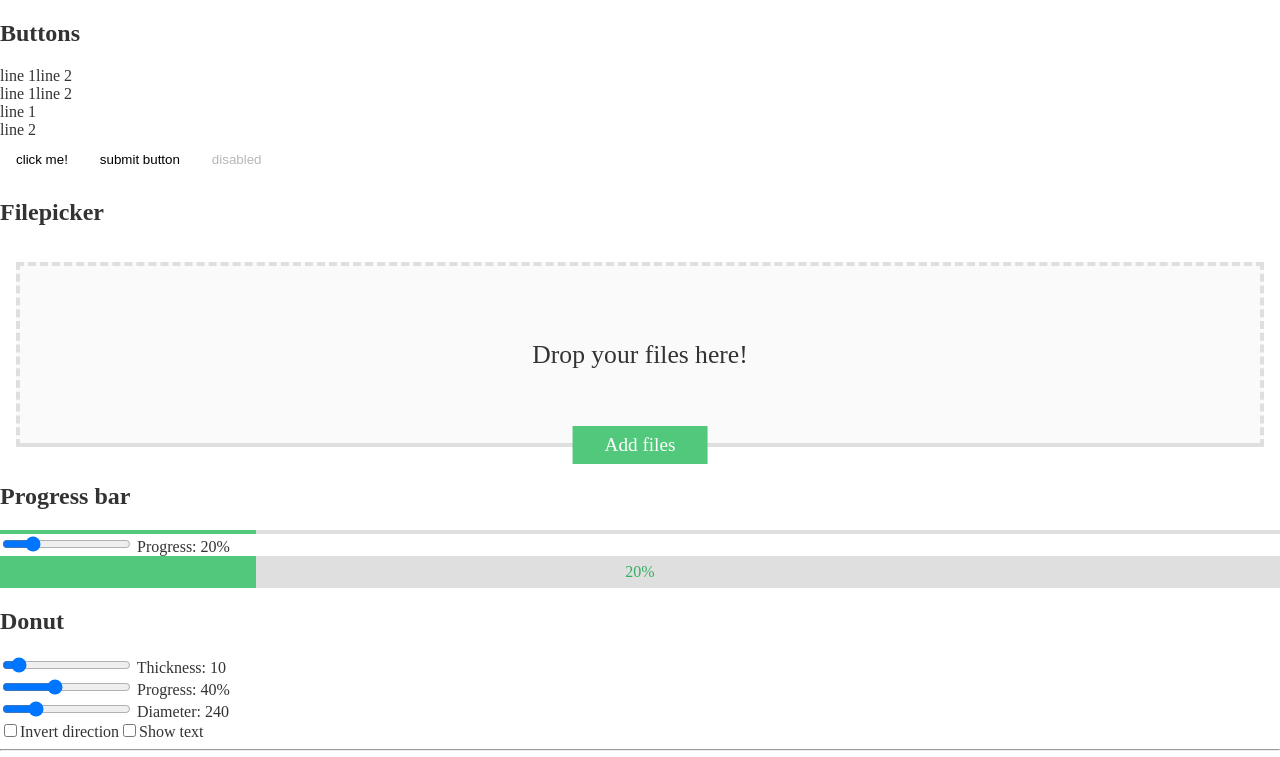
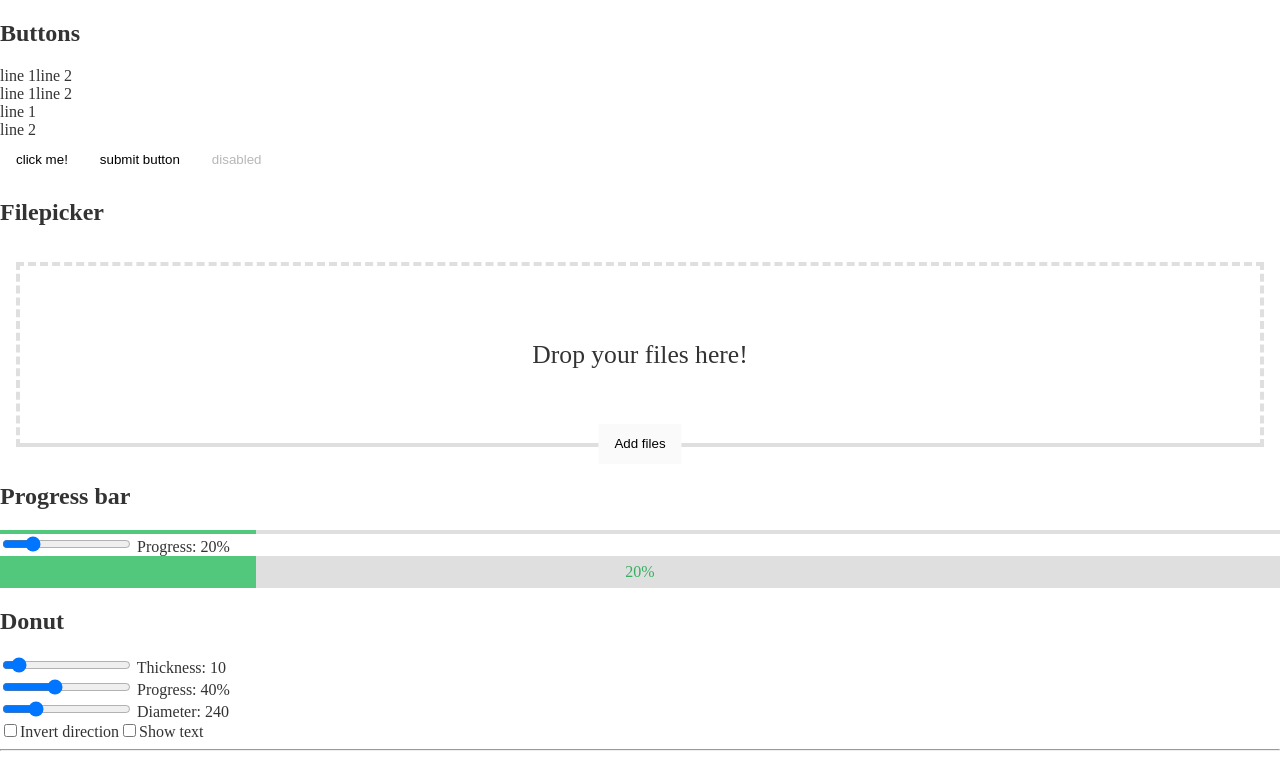
Before and after one commit to elgervb/ngx-components, an Angular app: page / in a window 1280 px wide. Shown: the top 757 px of the page. Built offline with nearby package versions, Linux system fonts and the light colour scheme.

Commit message:
file-picker: use evb-button

```diff
--- a/src/app/file-picker/file-picker.component.scss
+++ b/src/app/file-picker/file-picker.component.scss
@@ -4,12 +4,11 @@
 }
 :host(.dragover) {
   .filepicker__droparea {
-    background-color: darken(#FAFAFA, 10%);
+    background-color: darken(#fafafa, 10%);
   }
 }
 
 .filepicker__droparea {
-  background-color: #FAFAFA;
   border: 4px dashed #dfdfdf;
   margin: 1rem;
   padding: 3rem 0;
@@ -21,21 +20,15 @@
 }
 
 .btn__upload {
+  background-color: #fafafa;
   bottom: -1.3rem;
-  cursor: pointer;
-  color: #fff;
-  background-color: #51C87B;
   font-size: 1.2rem;
   left: 50%;
-  padding: .5rem 2rem;
   position: absolute;
   transition: all .3s ease-in;
   transform: translateX(-50%);
+}
 
-  &:hover {
-    background-color: darken(#51C87B, 10%);
-  }
-}
 input[type=file].form-control {
   display: none;
 }
--- a/src/app/file-picker/file-picker.component.ts
+++ b/src/app/file-picker/file-picker.component.ts
@@ -26,7 +26,10 @@ import { UploadedFile } from './file-picker.models';
           </li>
         </ul>
 
-        <label for="filePicker" class="btn__upload">Add file<span *ngIf="multiple">s</span></label>
+        <evb-button class="btn__upload">
+          <label for="filePicker">Add file<span *ngIf="multiple">s</span></label>
+        </evb-button>
+
       </div>
 
     </div>
```
